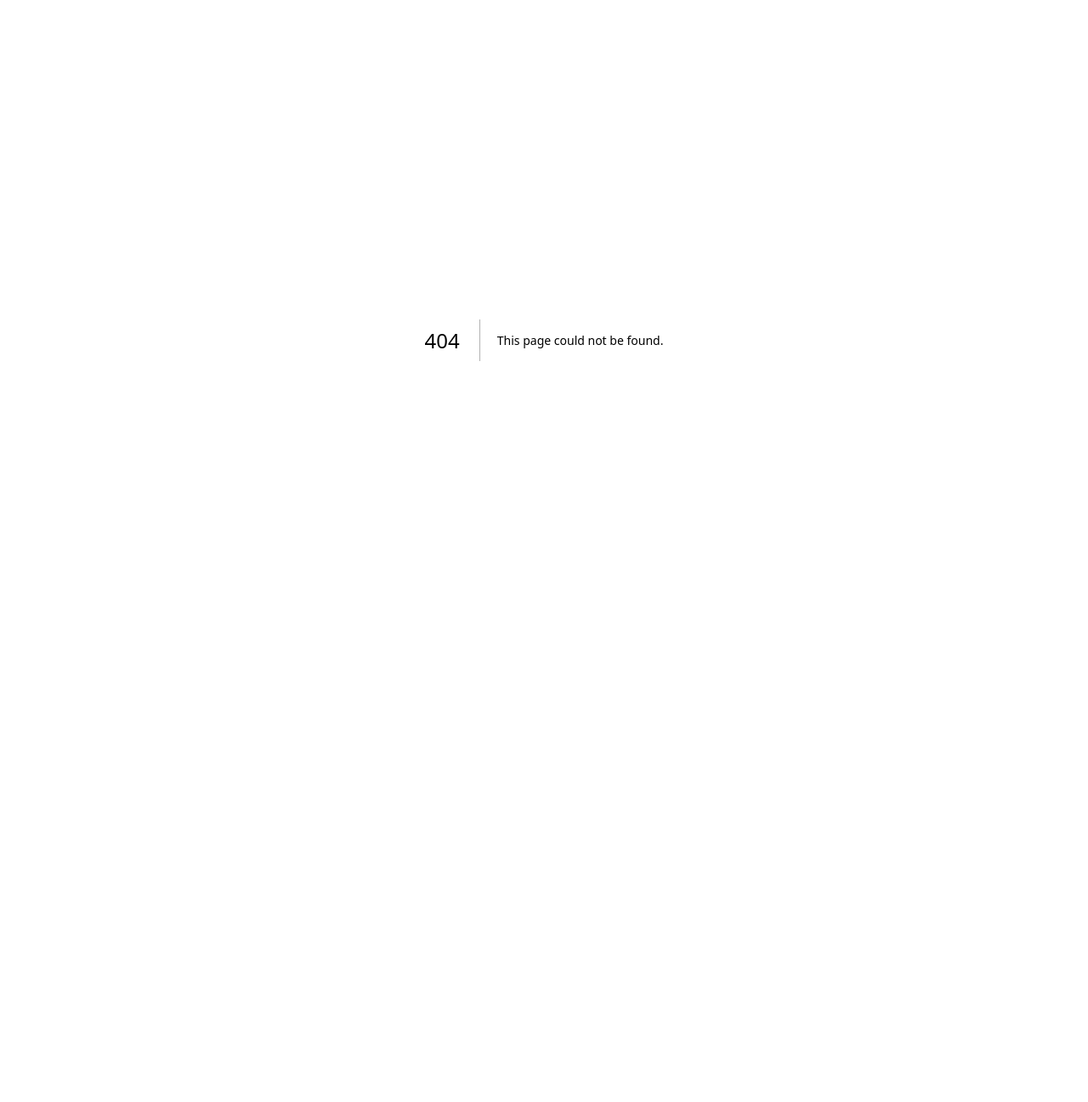
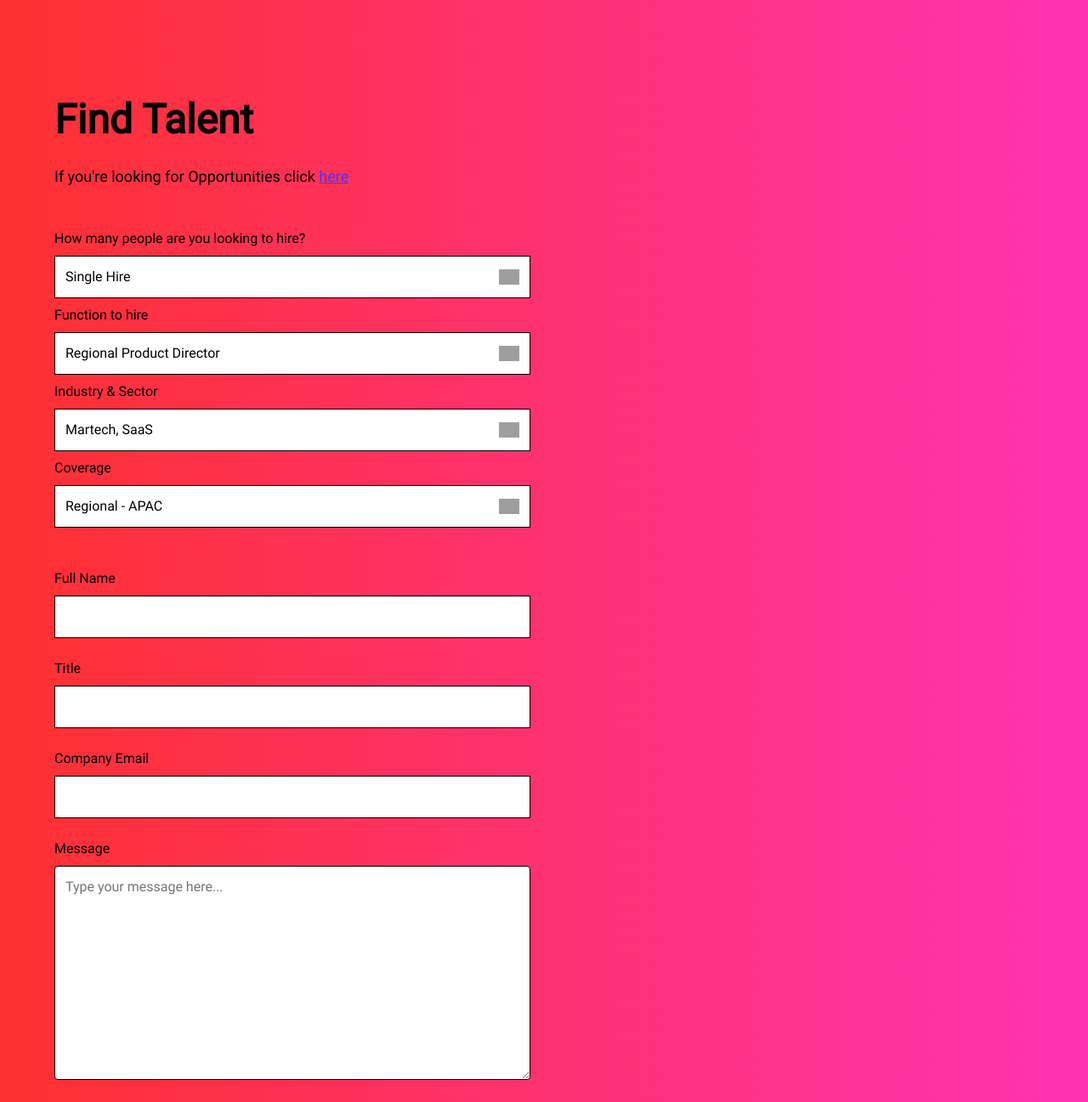
Before and after one commit to yogi-mahtani/yogi-mahtani, a Next.js app: page /contact-us in a window 1280 px wide. Before the commit this address had no page. Shown: the top 1297 px of the page at 85% size. Before the commit the page ends 800 px from the top, so only its background shows below. Built offline with nearby package versions, Linux system fonts and the light colour scheme; grey boxes are pictures that could not be loaded.

Commit message:
feat: design contact form

```diff
--- /dev/null
+++ b/src/app/components/ContactUs/components/FormField.tsx
@@ -0,0 +1,42 @@
+import styled from 'styled-components';
+import { FormFieldProps } from '../types';
+
+export const FormField = ({ label, value, icon }: FormFieldProps) => (
+  <FieldWrapper>
+    <FieldLabel>{label}</FieldLabel>
+    <SelectOption>
+      <OptionText>{value}</OptionText>
+      {icon && <OptionIcon loading="lazy" src={icon} alt="" />}
+    </SelectOption>
+  </FieldWrapper>
+);
+
+const FieldWrapper = styled.div`
+  margin-top: 8px;
+  width: 100%;
+`;
+
+const FieldLabel = styled.label`
+  display: block;
+  margin-bottom: 8px;
+  font-size: 16px;
+`;
+
+const SelectOption = styled.div`
+  background-color: #fff;
+  display: flex;
+  align-items: center;
+  gap: 16px;
+  padding: 12px;
+  border: 1px solid #000;
+`;
+
+const OptionText = styled.span`
+  flex: 1;
+`;
+
+const OptionIcon = styled.img`
+  aspect-ratio: 1;
+  object-fit: contain;
+  width: 24px;
+`;
--- /dev/null
+++ b/src/app/components/ContactUs/components/InputField.tsx
@@ -0,0 +1,38 @@
+import styled from 'styled-components';
+import { InputFieldProps } from '../types';
+
+export const InputField = ({
+  label,
+  type = 'text',
+  placeholder,
+}: InputFieldProps) => (
+  <InputWrapper>
+    <Label htmlFor={label}>{label}</Label>
+    <Input
+      type={type}
+      id={label}
+      placeholder={placeholder}
+      aria-label={label}
+    />
+  </InputWrapper>
+);
+
+const InputWrapper = styled.div`
+  display: flex;
+  flex-direction: column;
+  margin-bottom: 24px;
+  width: 100%;
+`;
+
+const Label = styled.label`
+  margin-bottom: 8px;
+  font-size: 16px;
+`;
+
+const Input = styled.input`
+  background-color: #fff;
+  min-height: 48px;
+  padding: 12px;
+  border: 1px solid #000;
+  width: 100%;
+`;
--- /dev/null
+++ b/src/app/components/ContactUs/index.tsx
@@ -0,0 +1,253 @@
+'use client';
+
+import React, { useState } from 'react';
+import styled from 'styled-components';
+import { FormField } from './components/FormField';
+import { InputField } from './components/InputField';
+
+export const TalentFinderForm: React.FC = () => {
+  const [message, setMessage] = useState('');
+  const [selectedFile, setSelectedFile] = useState<File | null>(null);
+
+  const formFields = [
+    {
+      label: 'How many people are you looking to hire?',
+      value: 'Single Hire',
+      icon: 'https://cdn.builder.io/api/v1/image/assets/TEMP/87950a9fde00863eb7ee89ab9986f71980c5f628dbd06e23029107555b815be7?placeholderIfAbsent=true&apiKey=b5281f63547d473f986bbfa9529ea7d1',
+    },
+    {
+      label: 'Function to hire',
+      value: 'Regional Product Director',
+      icon: 'https://cdn.builder.io/api/v1/image/assets/TEMP/87950a9fde00863eb7ee89ab9986f71980c5f628dbd06e23029107555b815be7?placeholderIfAbsent=true&apiKey=b5281f63547d473f986bbfa9529ea7d1',
+    },
+    {
+      label: 'Industry & Sector',
+      value: 'Martech, SaaS',
+      icon: 'https://cdn.builder.io/api/v1/image/assets/TEMP/87950a9fde00863eb7ee89ab9986f71980c5f628dbd06e23029107555b815be7?placeholderIfAbsent=true&apiKey=b5281f63547d473f986bbfa9529ea7d1',
+    },
+    {
+      label: 'Coverage',
+      value: 'Regional - APAC',
+      icon: 'https://cdn.builder.io/api/v1/image/assets/TEMP/87950a9fde00863eb7ee89ab9986f71980c5f628dbd06e23029107555b815be7?placeholderIfAbsent=true&apiKey=b5281f63547d473f986bbfa9529ea7d1',
+    },
+  ];
+
+  const handleSubmit = (e: React.FormEvent) => {
+    e.preventDefault();
+    // Handle form submission
+  };
+
+  const handleFileSelect = (e: React.ChangeEvent<HTMLInputElement>) => {
+    if (e.target.files && e.target.files[0]) {
+      setSelectedFile(e.target.files[0]);
+    }
+  };
+
+  return (
+    <main>
+      <Container>
+        <Header>
+          <Heading>Find Talent</Heading>
+          <SubText>
+            <span>If you're looking for Opportunities click </span>
+            <Link href="#" onClick={(e) => e.preventDefault()}>
+              here
+            </Link>
+          </SubText>
+        </Header>
+
+        <form onSubmit={handleSubmit}>
+          <FormSection>
+            {formFields.map((field, index) => (
+              <FormField
+                key={index}
+                label={field.label}
+                value={field.value}
+                icon={field.icon}
+              />
+            ))}
+          </FormSection>
+
+          <ContactSection>
+            <InputField label="Full Name" />
+            <InputField label="Title" />
+            <InputField label="Company Email" type="email" />
+
+            <MessageWrapper>
+              <Label htmlFor="message">Message</Label>
+              <MessageArea
+                id="message"
+                value={message}
+                onChange={(e) => setMessage(e.target.value)}
+                placeholder="Type your message here..."
+                aria-label="Message"
+              />
+            </MessageWrapper>
+
+            <FileAttachmentLabel>
+              <FileInput
+                type="file"
+                onChange={handleFileSelect}
+                aria-label="Attach file"
+              />
+              <AttachIcon
+                loading="lazy"
+                src="https://cdn.builder.io/api/v1/image/assets/TEMP/aea5d28bcadc0f98dec1519eda7fe05f9741c9eb2b89cfbef585004c9c780731?placeholderIfAbsent=true&apiKey=b5281f63547d473f986bbfa9529ea7d1"
+                alt=""
+              />
+              <span>Attach file/Link</span>
+            </FileAttachmentLabel>
+
+            <SubmitButton type="submit">Submit</SubmitButton>
+          </ContactSection>
+        </form>
+      </Container>
+    </main>
+  );
+};
+
+const Container = styled.div`
+  display: flex;
+  flex-direction: column;
+  position: relative;
+  min-height: 1497px;
+  overflow: hidden;
+  align-items: start;
+  font-family: Roboto, sans-serif;
+  padding: 112px 64px;
+  background: var(--text-orange-and-pink-gradient);
+
+  @media (max-width: 991px) {
+    padding: 100px 20px;
+  }
+`;
+
+const BackgroundImage = styled.img`
+  position: absolute;
+  inset: 0;
+  height: 100%;
+  width: 100%;
+  object-fit: cover;
+`;
+
+const Header = styled.header`
+  position: relative;
+  width: 768px;
+  max-width: 100%;
+`;
+
+const Heading = styled.h1`
+  font-size: 48px;
+  font-weight: 700;
+  line-height: 1.2;
+  color: #000;
+
+  @media (max-width: 991px) {
+    font-size: 40px;
+  }
+`;
+
+const SubText = styled.p`
+  margin-top: 24px;
+  font-size: 18px;
+`;
+
+const Link = styled.a`
+  color: #4e34f3;
+  text-decoration: underline;
+  cursor: pointer;
+
+  &:hover {
+    color: #3a26c5;
+  }
+`;
+
+const FormSection = styled.section`
+  margin-top: 48px;
+  width: 560px;
+  max-width: 100%;
+
+  @media (max-width: 991px) {
+    margin-top: 40px;
+  }
+`;
+
+const ContactSection = styled.section`
+  margin-top: 48px;
+  width: 560px;
+  max-width: 100%;
+`;
+
+const MessageWrapper = styled.div`
+  margin-bottom: 24px;
+`;
+
+const Label = styled.label`
+  display: block;
+  margin-bottom: 8px;
+  color: #000;
+`;
+
+const MessageArea = styled.textarea`
+  width: 100%;
+  min-height: 252px;
+  padding: 12px;
+  border: 1px solid #000;
+  border-radius: 4px;
+  background-color: #fff;
+  resize: vertical;
+  font-family: inherit;
+  font-size: 16px;
+
+  &:focus {
+    outline: none;
+    border-color: #4e34f3;
+  }
+`;
+
+const FileAttachmentLabel = styled.label`
+  display: flex;
+  align-items: center;
+  gap: 16px;
+  min-height: 48px;
+  padding: 12px;
+  border: 1px solid #fff;
+  background: transparent;
+  color: #fff;
+  cursor: pointer;
+  border-radius: 4px;
+
+  &:hover {
+    background: rgba(255, 255, 255, 0.1);
+  }
+`;
+
+const FileInput = styled.input`
+  display: none;
+`;
+
+const AttachIcon = styled.img`
+  width: 24px;
+  aspect-ratio: 1;
+  object-fit: contain;
+`;
+
+const SubmitButton = styled.button`
+  background-color: #000;
+  color: #fff;
+  padding: 12px 24px;
+  border: 1px solid #000;
+  border-radius: 4px;
+  margin-top: 24px;
+  cursor: pointer;
+  font-size: 16px;
+  transition: background-color 0.2s;
+
+  &:hover {
+    background-color: #333;
+  }
+
+  @media (max-width: 991px) {
+    padding: 12px 20px;
+  }
+`;
--- /dev/null
+++ b/src/app/components/ContactUs/types.ts
@@ -0,0 +1,16 @@
+export interface SelectOptionProps {
+  text: string;
+  icon: string;
+}
+
+export interface FormFieldProps {
+  label: string;
+  value: string;
+  icon?: string;
+}
+
+export interface InputFieldProps {
+  label: string;
+  type?: string;
+  placeholder?: string;
+}
--- /dev/null
+++ b/src/app/contact-us/page.tsx
@@ -0,0 +1,5 @@
+import { TalentFinderForm } from '../components/ContactUs';
+
+export default function ContactUs() {
+  return <TalentFinderForm />;
+}
--- /dev/null
+++ b/src/app/pages/contact-us.tsx
@@ -0,0 +1,5 @@
+import { TalentFinderForm } from '../components/ContactUs';
+
+export default function ContactUs() {
+  return <TalentFinderForm />;
+}
```
Also changed, not shown: src/app/components/ContactUs/components/SelectOption.tsx (added, +37 -0 lines), src/app/components/ContactUs/components/index.tsx (added).
